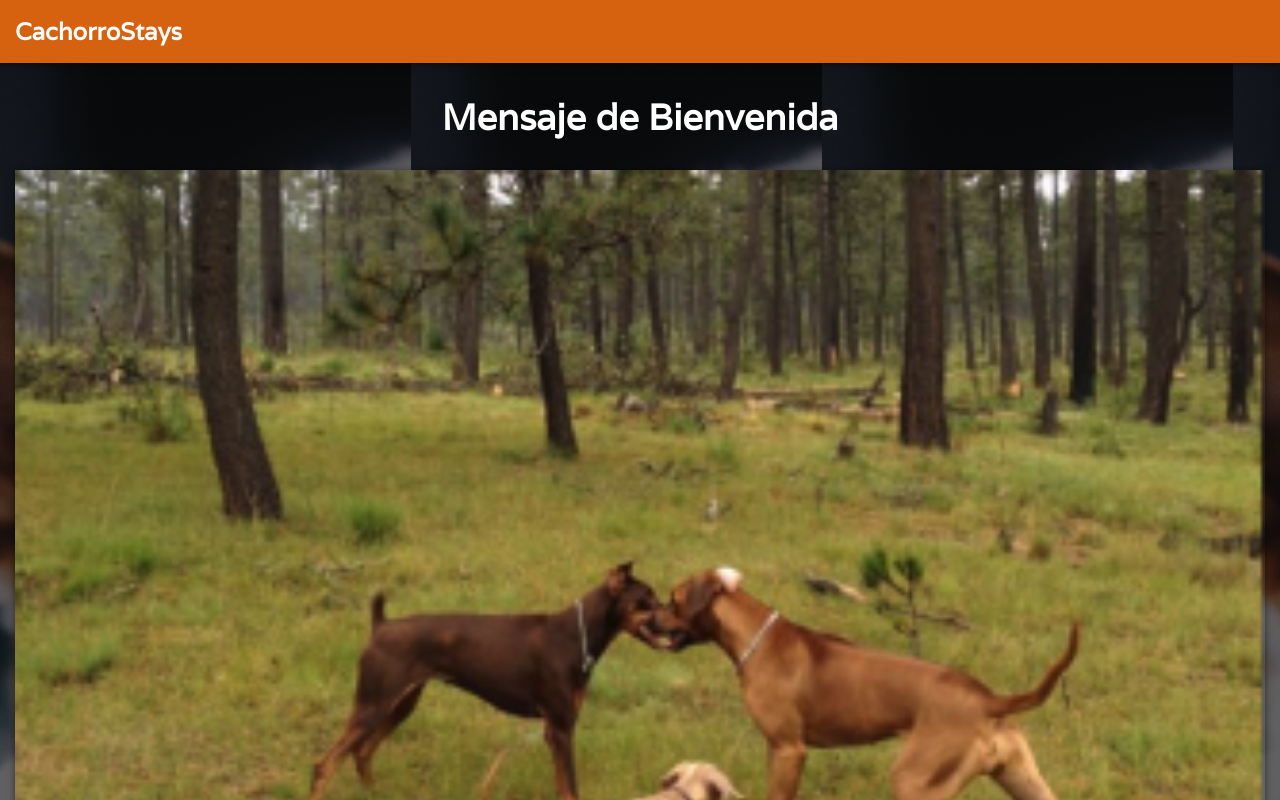
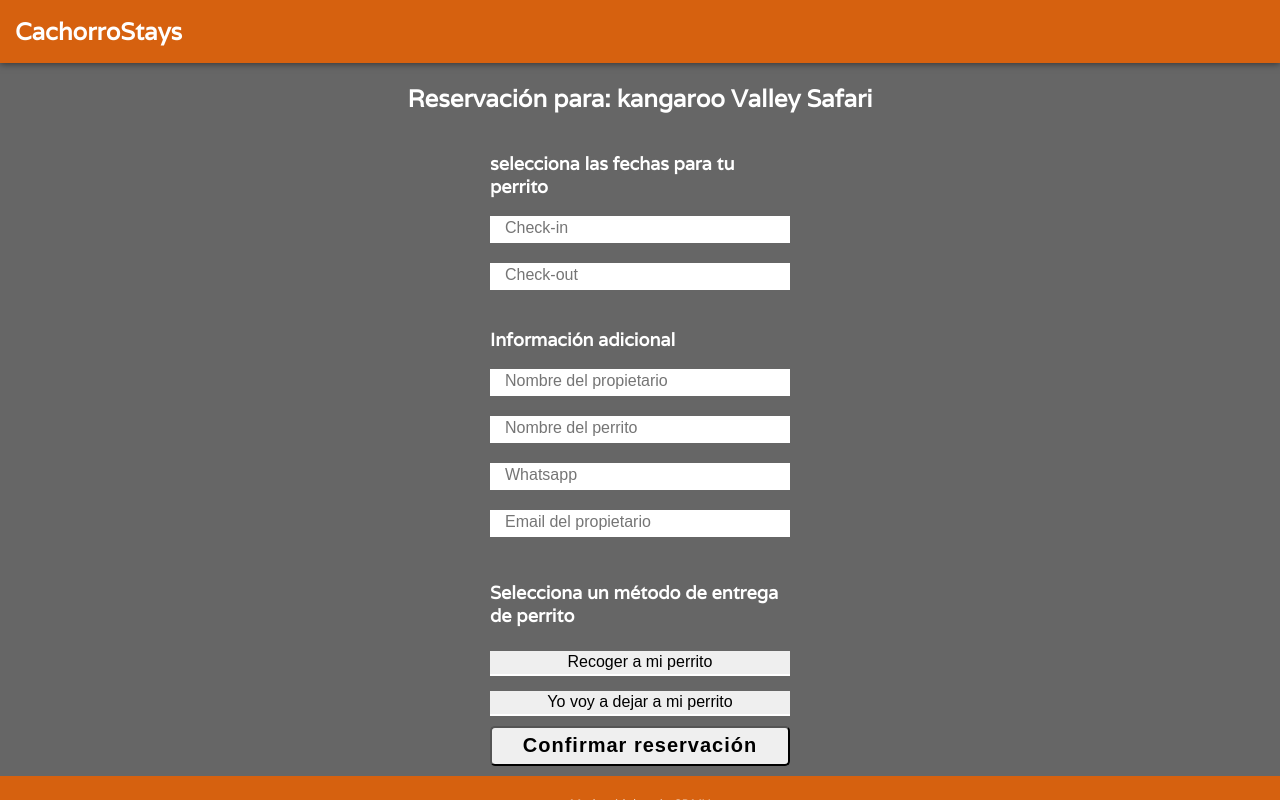
Before and after one commit to iamluisro/cachorroStays, a React app: page / in a window 1280 px wide. Shown: the top 800 px of the page. Built offline with nearby package versions, Linux system fonts and the light colour scheme.

Commit message:
Fixing bookingPage.jsx and Booking.html, also with its styles css & scss.

```diff
--- a/src/assets/styles/booking_styles.css
+++ b/src/assets/styles/booking_styles.css
@@ -1,10 +1,9 @@
 body {
   margin: 0;
-	font-family: 'Varela', sans-serif;
+  font-family: "Varela", sans-serif;
   color: white;
   font-size: 12px;
-    background: linear-gradient(rgba(0, 0, 0, 0.6), rgba(0, 0, 0, 0.6)),
-    url('../assets/images/background_pup.png');
+  background: linear-gradient(rgba(0, 0, 0, 0.6), rgba(0, 0, 0, 0.6)), url("../assets/images/background_pup.png");
   background-repeat: no-repeat;
   background-size: cover;
 }
@@ -26,7 +25,6 @@ body {
   color: white;
   background: #d6610f;
   box-shadow: 0 1px 7px rgba(0, 0, 0, 0.5);
-
   /* 	border: 1px solid red;
   */
   position: sticky;
@@ -35,7 +33,7 @@ body {
   left: 0;
 }
 
-.hotel {
+.hotel_name {
   padding-left: 30px;
 }
 
@@ -69,7 +67,7 @@ body {
   border-right: 0px;
   border-top: 0px;
   color: white;
-    font-family: 'Muli', sans-serif;
+  font-family: "Muli", sans-serif;
   font-size: 16px;
   height: 25px;
   margin-bottom: 20px;
@@ -86,7 +84,7 @@ body {
   border-left: 0px;
   border-right: 0px;
   border-top: 0px;
-    font-family: 'Muli', sans-serif;
+  font-family: "Muli", sans-serif;
   font-size: 16px;
   height: 25px;
   padding: 0px 15px;
@@ -97,7 +95,7 @@ body {
   flex-direction: column;
   font-size: 16px;
   font-weight: bold;
-    font-family: 'Muli', sans-serif;
+  font-family: "Muli", sans-serif;
   height: 40px;
   letter-spacing: 1px;
   margin: 10px 0px;
@@ -111,3 +109,5 @@ body {
   background: #d6610f;
   color: white;
 }
+
+/*# sourceMappingURL=booking_styles.css.map */
--- /dev/null
+++ b/src/assets/styles/booking_styles.scss
@@ -0,0 +1,118 @@
+@import url(https://fonts.googleapis.com/css?family=Varela&display=swap);
+
+body {
+    margin: 0;
+	font-family: 'Varela', sans-serif;
+	color: white;
+	font-size: 12px;
+    background: linear-gradient(rgba(0, 0, 0, 0.6), rgba(0, 0, 0, 0.6));
+	background-repeat: no-repeat;
+    background-size: cover;
+}
+
+.check-in {
+    margin: 0;
+    display: flex;
+}
+
+.check-out {
+    display: flex;
+}
+
+.header {
+    display: grid;
+	grid-template-columns: 1fr;
+	margin: 0;
+	padding-left: 15px;
+	color: white;
+	background: #d6610f;
+    box-shadow: 0 1px 7px rgba(0, 0, 0, 0.5);
+
+    /* 	border: 1px solid red;
+ */
+	position: sticky;
+	top: 0;
+	right: 0;
+	left: 0;
+}
+
+.booking {
+    display: flex;
+    align-items: center;
+    flex-direction: column;
+    justify-content: center;
+    padding: 0px 30px;
+    min-height: calc(100vh - 200px);
+}
+
+.hotel_name h1 {
+    font-size: 2em;
+}
+
+.booking__container {
+    border-radius: 10px;
+    color: white;
+    display: flex;
+    flex-direction: column;
+    justify-content: space-around;
+    min-height: 600px;
+    width: 300px;
+  }
+
+  .booking__container h1{
+    font-size: 18px;
+  }
+
+  .booking__container--form {
+    display: flex;
+    flex-direction: column;
+}
+
+.input {
+    border-bottom: 2px solid white;
+    border-left: 0px;
+    border-right: 0px;
+    border-top: 0px;
+    color: white;
+    font-family: 'Muli', sans-serif;
+    font-size: 16px;
+    height: 25px;
+    margin-bottom: 20px;
+    padding: 0px 15px;
+  }
+
+  .booking__container--additional-services {
+    display: flex;
+    flex-direction: column;
+}
+
+.booking__container--additional-services button {
+    border-bottom: 2px solid white;
+    border-left: 0px;
+    border-right: 0px;
+    border-top: 0px;
+    font-family: 'Muli', sans-serif;
+    font-size: 16px;
+    height: 25px;
+    padding: 0px 15px;
+}
+
+.confirm button {
+    border-radius: 5px;
+    font-size: 20px;
+    font-weight: bold;
+    font-family: 'Muli', sans-serif;
+    height: 40px;
+    width: 100%;
+    letter-spacing: 1px;
+    margin: 10px 0px;
+}
+
+.footer {
+    margin: 0;
+	padding: 20px;
+	font-size: 1em;
+	text-align: center;
+	background: #d6610f;
+	color: white;
+}
--- /dev/null
+++ b/src/components/BookingItem.jsx
@@ -0,0 +1,38 @@
+import React from 'react';
+import '../assets/styles/booking_styles.scss';
+
+const BookingItem = () => {
+  return (
+    <div>
+      <section className='booking'>
+        <div className='hotel_name'>
+          <h1>Reservación para: kangaroo  Valley Safari</h1>
+        </div>
+        <section className='booking__container'>
+          <form className='booking__container--form'>
+            <h1>selecciona las fechas para tu perrito</h1>
+            <input className='input' type='text' placeholder='Check-in' />
+            <input className='input' type='text' placeholder='Check-out' />
+            <h1>Información adicional</h1>
+            <input className='input' type='text' placeholder='Nombre del propietario' />
+            <input className='input' type='text' placeholder='Nombre del perrito' />
+            <input className='input' type='text' placeholder='Whatsapp' />
+            <input className='input' type='text' placeholder='Email del propietario' />
+          </form>
+          <section className='booking__container--additional-services'>
+            <h1>Selecciona un método de entrega de perrito</h1>
+            <button type='button'>Recoger a mi perrito</button>
+            {' '}
+            <br />
+            <button type='button'>Yo voy a dejar a mi perrito</button>
+          </section>
+          <div className='confirm'>
+            <button type='button'>Confirmar reservación</button>
+          </div>
+        </section>
+      </section>
+    </div>
+  );
+};
+
+export default BookingItem;
--- /dev/null
+++ b/src/containers/BookingPage.jsx
@@ -0,0 +1,13 @@
+import React from 'react';
+import Layout from '../components/Layout';
+import BookingItem from '../components/BookingItem';
+
+const BookingPage = () => {
+  return (
+    <Layout>
+      <BookingItem />
+    </Layout>
+  );
+};
+
+export default BookingPage;
--- a/src/index.js
+++ b/src/index.js
@@ -2,9 +2,10 @@ import React from 'react';
 import ReactDOM from 'react-dom';
 //import ConfirmationPage from './containers/ConfirmationPage';
 //import App from './routes/App';
-import HomePage from './containers/HomePage';
+//import HomePage from './containers/HomePage';
+import BookingPage from './containers/BookingPage';
 
 ReactDOM.render(
-  <HomePage />,
+  <BookingPage />,
   document.getElementById('app'),
 );
```
Also changed, not shown: src/containers/booking.html (+7 -5 lines), 1 other file (tests, documents, lock files or other folders). Lines whose indentation alone changed are shown as unchanged.
